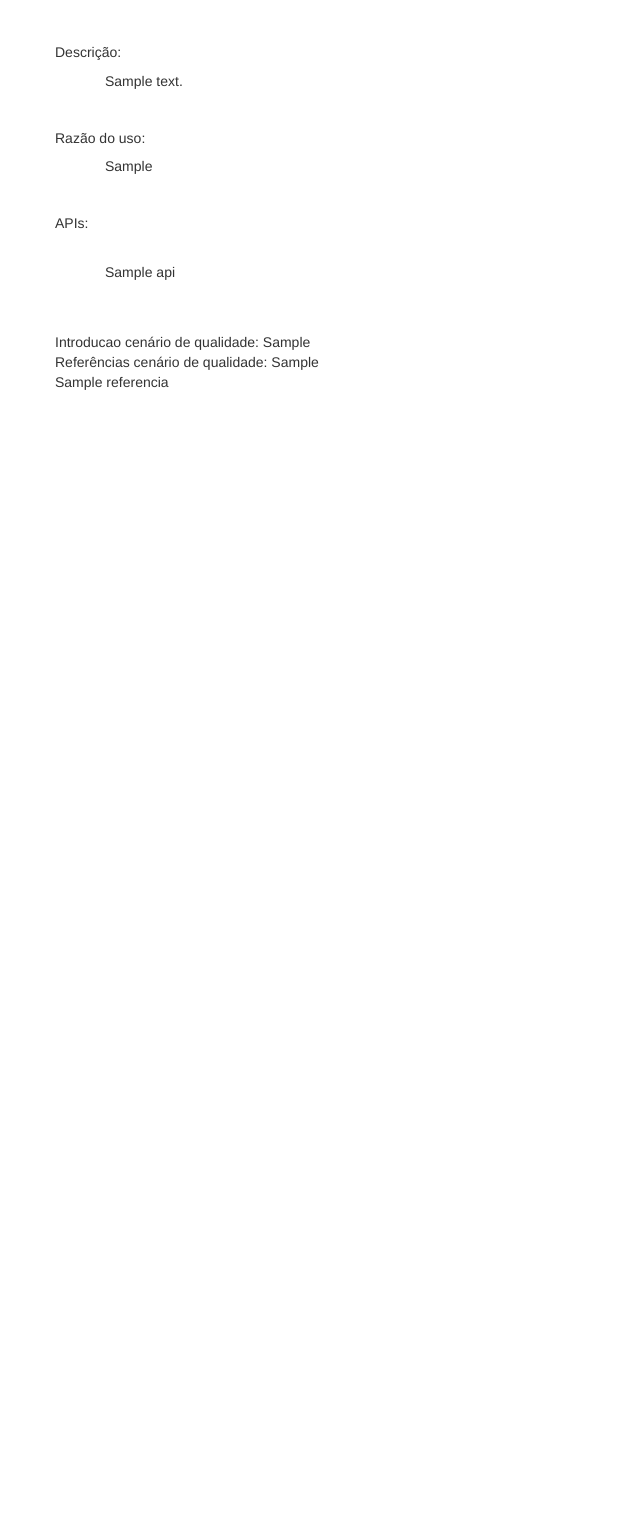
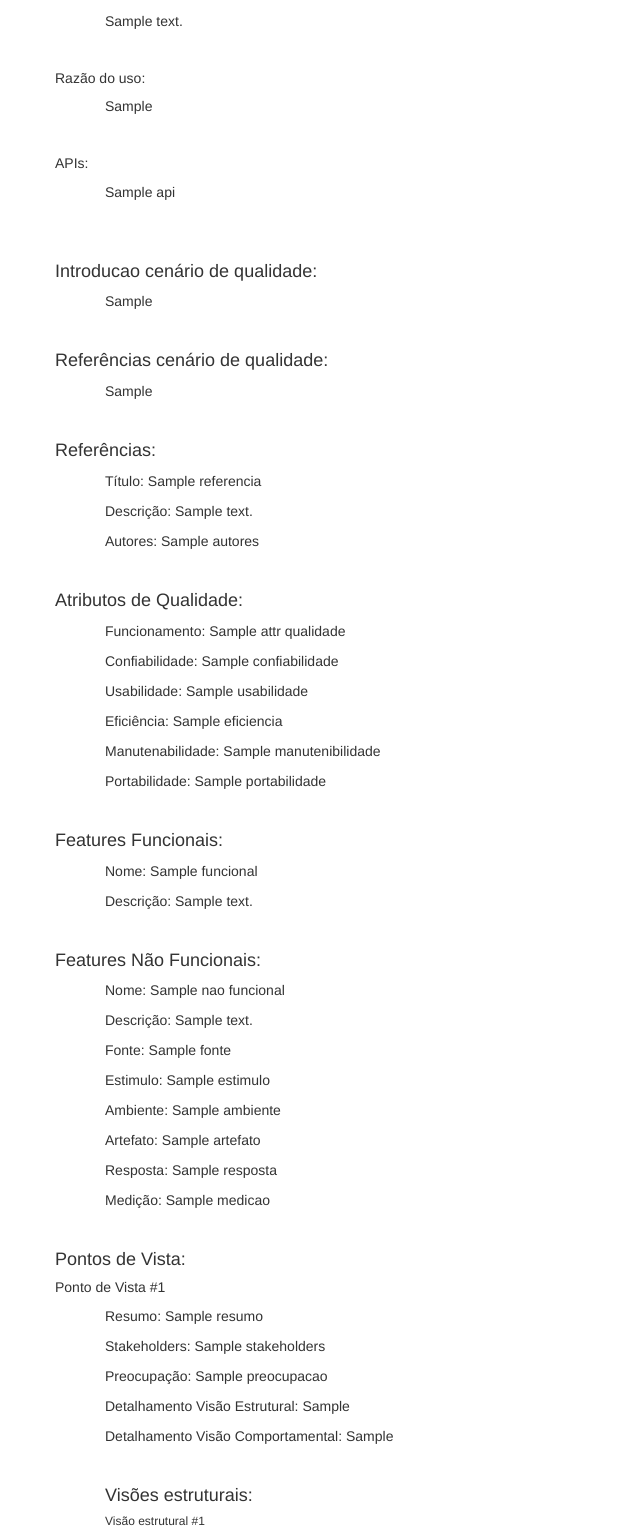
Before and after one commit to crescenciolima/projeto_ES_2015_1, a Django app: template templates/canary/pdf_arquitetura.html in a window 1280 px wide. Shown: the part 770-2300 px from the top of the page, without its empty margins (0-640 px from the left). Before the commit the page ends 1160 px from the top, so only its background shows below. Run offline with Django 3.2, Linux system fonts and the light colour scheme; the template is opened without the code that fills it: most values are stand-ins (such as "Sample title", 1, 10 or a date in 2020); some libraries are stand-ins or nearby versions.

Commit message:
padronização da view

```diff
--- a/canary/models.py
+++ b/canary/models.py
@@ -72,7 +72,7 @@ classificacao = (
 )
 
 class AtributoDeQualidade(models.Model):
-    arquitetura = models.OneToOneField(Arquitetura)
+    arquitetura = models.OneToOneField(Arquitetura, related_name='attrQualidade')
     funcionamento = models.CharField(max_length=2, choices=classificacao)
     confiabilidade = models.CharField(max_length=2, choices=classificacao)
     usabilidade = models.CharField(max_length=2, choices=classificacao)
@@ -134,7 +134,6 @@ class PontoDeVista(models.Model):
     resumo = models.TextField()
     stakeholders = models.TextField()
     preocupacao = models.TextField(verbose_name="preocupação")
-    #elemento = models.ManyToManyField('Elemento')
     detalheVisaoEstrutural = models.IntegerField(choices=optVisaoEstrutural, verbose_name="Detalhamento da visão estrutural")
     detalheVisaoComportamental = models.IntegerField(choices=optVisaoComportamental, verbose_name="Detalhamento da visão comportamental")
     visaoEstrutural = models.ManyToManyField('VisaoEstrutural', verbose_name="visão estrutural")
--- a/canary/views.py
+++ b/canary/views.py
@@ -67,8 +67,8 @@ def gerar_pdf(request, id, pdf=''):
     arquitetura = get_object_or_404(Arquitetura, pk=id)
     referencias = Referencia.objects.filter(arquitetura=id)
     atributoDeQualidade = AtributoDeQualidade.objects.filter(arquitetura=id)
-    featuresFuncionais = NaoFuncional.objects.filter(arquitetura=id)
-    featuresNaoFuncionais = Funcional.objects.filter(arquitetura=id)
+    featuresFuncionais = Funcional.objects.filter(arquitetura=id)
+    featuresNaoFuncionais = NaoFuncional.objects.filter(arquitetura=id)
     pontosDeVista = PontoDeVista.objects.filter(arquitetura=id)
 
     if(pdf == ''):
--- a/templates/canary/pdf_arquitetura.html
+++ b/templates/canary/pdf_arquitetura.html
@@ -82,8 +82,7 @@
 
         <p class="ident">{{arquitetura.objetivo}}</p><br>
 
-        <h4>Autores:</h4><br>
-        <br>
+        <h4>Autores:</h4>
         {% for autor in arquitetura.autores.all %}
         <p class="ident">{{autor.username}}</p><br>
         {%empty%}
@@ -91,7 +90,7 @@
         {%endfor%}
         <br>
 
-        <h4>Tecnologias:</h4><br>
+        <h4>Tecnologias:</h4>
         <br>
         {% for tecnologia in arquitetura.tecnologias.all %}
         <h5>Descrição:</h5>
@@ -100,7 +99,7 @@
         <h5>Razão do uso:</h5>
 
         <p class="ident">{{tecnologia.razaoUso}}</p><br>
-        <h5>APIs:</h5><br>
+        <h5>APIs:</h5>
         {% for api in tecnologia.api.all %}
         <p class="ident">{{api.nome}}</p><br>
         {% empty %}
@@ -112,14 +111,112 @@
         Sem entradas
         {% endfor %}
 
-        Introducao cenário de qualidade: {{arquitetura.introducao_qualidade}}
-        <br>
-        Referências cenário de qualidade: {{arquitetura.referencias_qualidade}}
+        <h4>Introducao cenário de qualidade:</h4>
+        <p class="ident">{{arquitetura.introducao_qualidade}}</p><br>
+
+        <h4>Referências cenário de qualidade:</h4>
+        <p class="ident">{{arquitetura.referencias_qualidade}}</p><br>
+
+        <h4>Referências:</h4>
+        {% for referencia in referencias %}
+        <p class="ident">Título: {{referencia.titulo}}</p>
+        <p class="ident">Descrição: {{referencia.descricao}}</p>
+        <p class="ident">Autores: {{referencia.autores}}</p><br>
+        {% endfor %}
+
+        <h4>Atributos de Qualidade:</h4>
+        <p class="ident">Funcionamento: {{arquitetura.attrQualidade.funcionamento}}</p>
+        <p class="ident">Confiabilidade: {{arquitetura.attrQualidade.confiabilidade}}</p>
+        <p class="ident">Usabilidade: {{arquitetura.attrQualidade.usabilidade}}</p>
+        <p class="ident">Eficiência: {{arquitetura.attrQualidade.eficiencia}}</p>
+        <p class="ident">Manutenabilidade: {{arquitetura.attrQualidade.manutenibilidade}}</p>
+        <p class="ident">Portabilidade: {{arquitetura.attrQualidade.portabilidade}}</p><br>
+
+        <h4>Features Funcionais:</h4>
+        {% for funcional in featuresFuncionais %}
+         <p class="ident">Nome: {{funcional.nome}}</p>
+         <p class="ident">Descrição: {{funcional.descricao}}</p><br>
+        {% empty %}
+        Sem entradas
+        {% endfor %}
+
+        <h4>Features Não Funcionais:</h4>
+        {% for naoFuncional in featuresNaoFuncionais %}
+        <p class="ident">Nome: {{naoFuncional.nome}}</p>
+        <p class="ident">Descrição: {{naoFuncional.descricao}}</p>
+        <p class="ident">Fonte: {{naoFuncional.fonte}}</p>
+        <p class="ident">Estimulo: {{naoFuncional.estimulo}}</p>
+        <p class="ident">Ambiente: {{naoFuncional.ambiente}}</p>
+        <p class="ident">Artefato: {{naoFuncional.artefato}}</p>
+        <p class="ident">Resposta: {{naoFuncional.resposta}}</p>
+        <p class="ident">Medição: {{naoFuncional.medicao}}</p><br>
+
+        {% empty %}
+        Sem entradas
+        {% endfor %}
+
+        <h4>Pontos de Vista:</h4>
+        {% for pontoDeVista in pontosDeVista %}
+        <h5>Ponto de Vista #{{ forloop.counter }}</h5>
+        <p class="ident">Resumo: {{pontoDeVista.resumo}}</p>
+        <p class="ident">Stakeholders: {{pontoDeVista.stakeholders}}</p>
+        <p class="ident">Preocupação: {{pontoDeVista.preocupacao}}</p>
+        <p class="ident">Detalhamento Visão Estrutural: {{pontoDeVista.get_detalheVisaoEstrutural_display}}</p>
+        <p class="ident">Detalhamento Visão Comportamental: {{pontoDeVista.get_detalheVisaoComportamental_display}}</p>
         <br>
 
-        {% for referencia in referencias %}
-        {{referencia.titulo}}
+        <h4 class="ident">Visões estruturais:</h4>
+        {% for estrutural in pontoDeVista.visaoEstrutural.all %}
+        <h6 class="ident">Visão estrutural #{{ forloop.counter }}</h6>
+        <p class="ident">Apresentação: {{estrutural.apresentacao}}</p>
+        <p class="ident">Estilos da arquitetura: {{estrutural.estilosArquitetura}}</p>
+
+        <h4 class="ident">Módulos:</h4>
+        {% for modulo in estrutural.modulos.all %}
+        <h6 class="ident">Modulo #{{ forloop.counter }}</h6>
+        <p class="ident">Descrição: {{modulo.descricao}}</p>
+        <p class="ident">Features Relacionadas: {{modulo.featuresRelacionadas}}</p>
+
+        <h4 class="ident">Componentes:</h4>
+        {% for componente in modulo.componentes.all %}
+        <h6 class="ident">Componente #{{ forloop.counter }}</h6>
+        <p class="ident">Descrição: {{componente.descricao}}</p>
+        <p class="ident">Features Relacionadas: {{componente.featuresRelacionadas}}</p>
+        <p class="ident">Padrão do Desing: {{componente.padraoDesing}}</p>
+
+
         <br>
+
+        {% empty %}
+        Sem entradas
+        {% endfor %}
+
+        {% empty %}
+        Sem entradas
+        {% endfor %}
+
+        {% empty %}
+        Sem entradas
+        {% endfor %}
+
+        <h4 class="ident">Visões comportamentais:</h4>
+        {% for comportamental in pontoDeVista.visaoComportamental.all %}
+        <h6 class="ident">Visão comportamental #{{ forloop.counter }}</h6>
+        <p class="ident">Diagrama:</p>
+        <div class="ident"><img width="800" height="600" src="{{ comportamental.diagrama.url }}" /></div>
+        <p class="ident">Features: {{comportamental.feature}}</p>
+        <p class="ident">Variavel ID: {{comportamental.variavelID}}</p>
+        <p class="ident">Features Relacionadas: {{comportamental.featureRelacionadas}}</p>
+
+
+        <br>
+
+        {% empty %}
+        Sem entradas
+        {% endfor %}
+
+        {% empty %}
+        Sem entradas
         {% endfor %}
 
         {% if link_to_pdf == True %}
```
